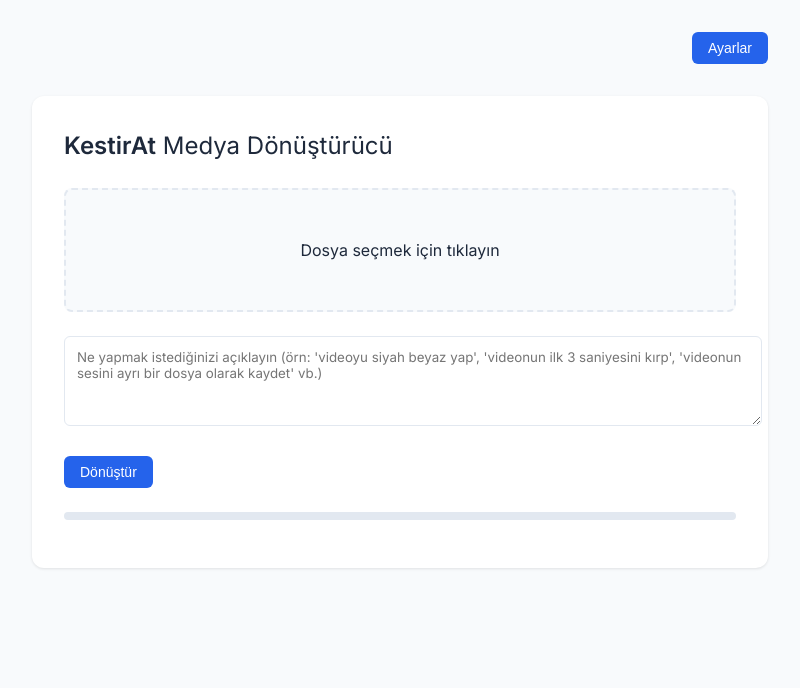
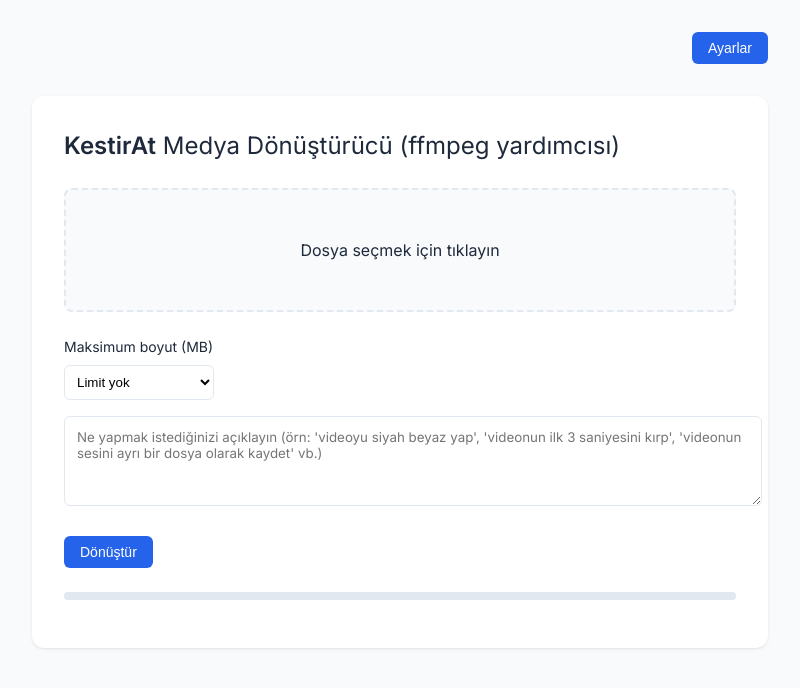
Before and after one commit to serdarcevher/kestirat, an Electron app: page index.html in a window 800 px wide. Drawn offline with Linux system fonts and the light colour scheme; no server answers.

Commit message:
Add media size dropdown

```diff
--- a/index.html
+++ b/index.html
@@ -1,7 +1,7 @@
 <!DOCTYPE html>
 <html>
 <head>
-  <title>KestirAt Medya Dönüştürücü</title>
+  <title>KestirAt Medya Dönüştürücü (FFmpeg yardımcısı)</title>
   <link href="https://fonts.googleapis.com/css2?family=Inter:wght@400;500;600&display=swap" rel="stylesheet">
   <style>
     :root {
@@ -186,11 +186,28 @@
   </div>
 
   <div class="container">
-    <h2><b>KestirAt</b> Medya Dönüştürücü</h2>
+    <h2><b>KestirAt</b> Medya Dönüştürücü (ffmpeg yardımcısı)</h2>
 
     <div class="file-input-container" onclick="document.getElementById('mediaFile').click()">
       <p>Dosya seçmek için tıklayın</p>
       <input type="file" id="mediaFile" accept="video/*,audio/*">
+    </div>
+
+    <div style="margin-bottom: 1rem;">
+      <label for="maxSize" style="display: block; margin-bottom: 0.5rem; font-size: 0.875rem; color: var(--text-color);">
+        Maksimum boyut (MB)
+      </label>
+      <select id="maxSize" style="width: 150px; padding: 0.5rem; border: 1px solid var(--border-color); border-radius: 6px; background-color: white;">
+        <option value="0">Limit yok</option>
+        <option value="5">5 MB</option>
+        <option value="10">10 MB</option>
+        <option value="15">15 MB</option>
+        <option value="20">20 MB</option>
+        <option value="25">25 MB</option>
+        <option value="30">30 MB</option>
+        <option value="40">40 MB</option>
+        <option value="50">50 MB</option>
+      </select>
     </div>
 
     <textarea id="prompt" rows="4"
--- a/renderer.js
+++ b/renderer.js
@@ -54,6 +54,7 @@
 async function processMedia() {
   const fileInput = document.getElementById('mediaFile');
   const promptInput = document.getElementById('prompt');
+  const maxSizeSelect = document.getElementById('maxSize');
   const convertButton = document.querySelector('#convertButton');
   const terminalContentDiv = document.getElementById('terminalContent');
 
@@ -64,6 +65,7 @@
 
   const filePath = fileInput.files[0].path;
   const prompt = promptInput.value;
+  const maxSize = parseInt(maxSizeSelect.value);
 
   if (!prompt) {
     alert('Lütfen bir işlem açıklaması girin');
@@ -74,16 +76,14 @@
     convertButton.disabled = true;
     document.getElementById('progress').style.width = '0%';
 
-    // Terminal içeriğini temizle
     terminalContent = '';
     terminalContentDiv.textContent = '';
 
-    // Dialog'u göster
     if (terminalDialog && terminalDialog.showModal) {
       terminalDialog.showModal();
     }
 
-    await ipcRenderer.invoke('processMedia', { filePath, prompt });
+    await ipcRenderer.invoke('processMedia', { filePath, prompt, maxSize });
   } catch (error) {
     alert('Hata: ' + error);
   }
```
Also changed, not shown: main.js (+8 -2 lines).
